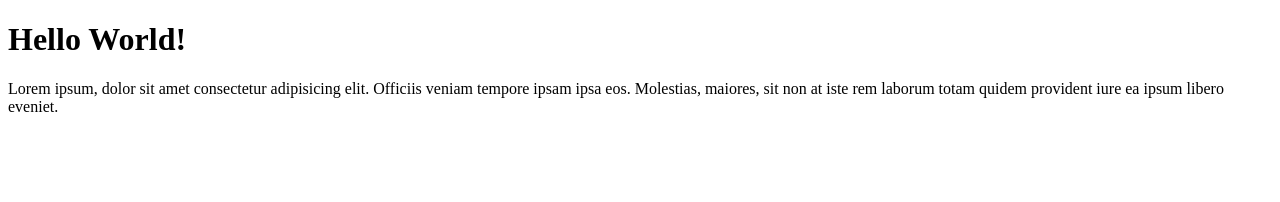
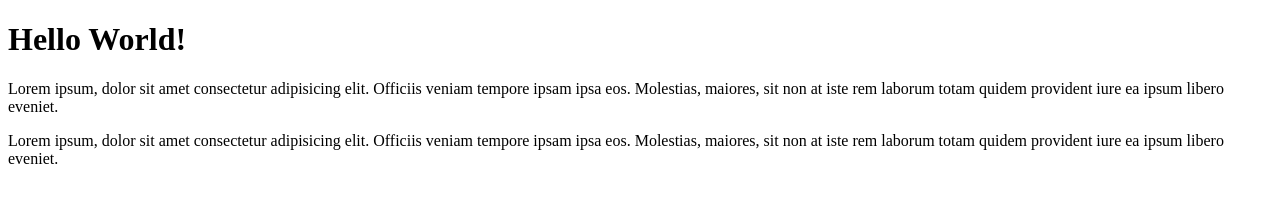
Before and after one commit to DesignisOrion/DIO-Git-Tutorial, a plain HTML site: page index.html in a window 1280 px wide. Drawn offline with Linux system fonts and the light colour scheme.

Commit message:
add paragraph

```diff
--- a/index.html
+++ b/index.html
@@ -8,5 +8,6 @@
   <body>
     <h1>Hello World!</h1>
     <p>Lorem ipsum, dolor sit amet consectetur adipisicing elit. Officiis veniam tempore ipsam ipsa eos. Molestias, maiores, sit non at iste rem laborum totam quidem provident iure ea ipsum libero eveniet.</p>
+    <p>Lorem ipsum, dolor sit amet consectetur adipisicing elit. Officiis veniam tempore ipsam ipsa eos. Molestias, maiores, sit non at iste rem laborum totam quidem provident iure ea ipsum libero eveniet.</p>
   </body>
 </html>
```
